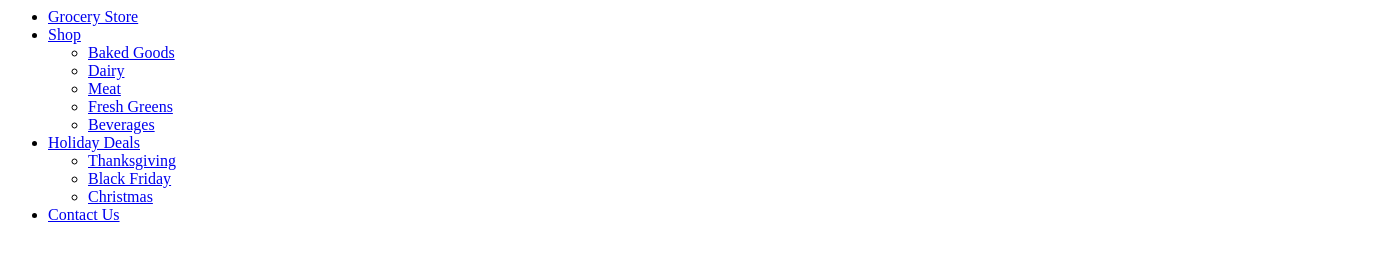
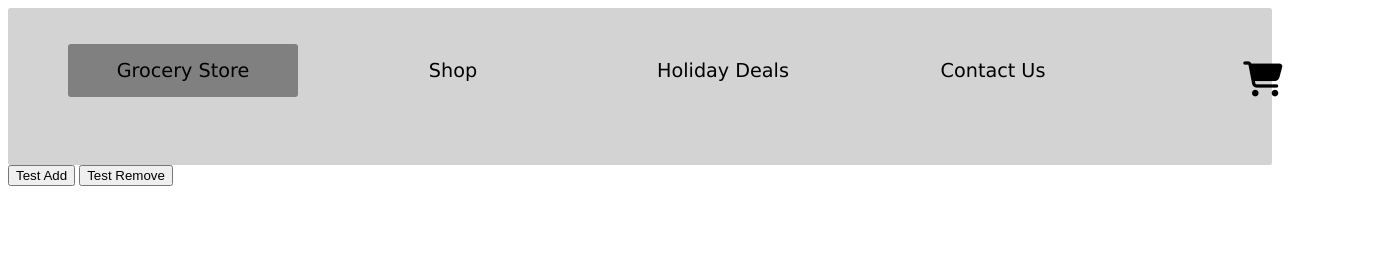
Before and after one commit to dnhoule/Soft-Dev-Startup-Project, a plain HTML site: page Navbar/navbar.html in a window 1280 px wide. Shown: the whole page, 1398 px wide, since content can reach past the window. Drawn offline with Linux system fonts and the light colour scheme.

Commit message:
Add files via upload

```diff
--- a/Navbar/navbar.html
+++ b/Navbar/navbar.html
@@ -1,32 +1,65 @@
-
+<html lang="en">
+  <head>
+    <meta charset="UTF-8" />
+    <meta http-equiv="X-UA-Compatible" content="IE=edge" />
+    <meta name="viewport" content="width=device-width, initial-scale=1.0" />
+    <title>Document</title>
+    <link rel="stylesheet" href="style.css" />
+    <script
+      src="https://kit.fontawesome.com/9e0aaaa5fa.js"
+      crossorigin="anonymous"
+    ></script>
+    <script src="script.js" async></script>
+  </head>
+  <body>
     <nav class="navbar">
       <div class="navbar">
         <ul>
-          <li class="active"><a href="#" id="navbar_logo">Grocery Store</a></li>
+          <a href="MainPage.html" id="navbar_logo"
+            ><li class="active" id="General">Grocery Store</li></a
+          >
 
-          <li>
-            <a href="#" id="navbar_product">Shop</a>
+          <a href="Products_Page.html" id="navbar_product"
+            ><li class="active">
+              Shop
               <div class="shop-dropdown">
                 <ul>
-                <li><a href="#">Baked Goods</a></li>
-                <li><a href="#">Dairy</a></li>
-                <li><a href="#">Meat</a></li>
-                <li><a href="#">Fresh Greens</a></li>
-                <li><a href="#">Beverages</a></li>
+                  <a href="#"><li>Baked Goods</li></a>
+                  <a href="#"><li>Dairy</li></a>
+                  <a href="#"><li>Meat</li></a>
+                  <a href="#"><li>Fresh Greens</li></a>
+                  <a href="#"><li>Beverages</li></a>
                 </ul>
               </div>
-          </li>
-          <li>
-            <a href="#" id="navbar_holiday">Holiday Deals</a>
+            </li></a
+          >
+          <a href="#" id="navbar_holiday"
+            ><li class="active">
+              Holiday Deals
               <div class="holiday-dropdown">
                 <ul>
-                <li><a href="#">Thanksgiving</a></li>
-                <li><a href="#">Black Friday</a></li>
-                <li><a href="#">Christmas</a></li>
+                  <a href="#"><li>Thanksgiving</li></a>
+                  <a href="#"><li>Black Friday</li></a>
+                  <a href="#"><li>Christmas</li></a>
                 </ul>
               </div>
-          </li>
-          <li><a href="#" id="navbar_contact">Contact Us</a></li>
+            </li></a
+          >
+          <a href="#" id="navbar_contact"><li class="active">Contact Us</li></a>
+
+          <a href="#" id="navbar_cart"
+            ><li id="cart-outline">
+              <div class="icon" id="cart-icon">
+                <span class="fa-stack">
+                  <span class="fas fa-shopping-cart fa-stack-1x"></span>
+                  <strong class="fa-stack-1x" id="cart-basket"></strong>
+                </span>
+              </div></li
+          ></a>
         </ul>
       </div>
     </nav>
+    <button class="btn-add">Test Add</button>
+    <button class="btn-remove">Test Remove</button>
+  </body>
+</html>
--- /dev/null
+++ b/Navbar/script.js
@@ -0,0 +1,26 @@
+let addCart = document.getElementsByClassName('btn-add')
+let clickCount = 0
+
+for (let i = 0; i < addCart.length; ++i) {
+    let button = addCart[i]
+    button.addEventListener('click', function(event) {
+        let buttonClicked = event.target
+        clickCount++
+        console.log(clickCount)
+        document.getElementById('cart-basket').innerHTML = clickCount
+    })
+
+}
+
+let removeCart = document.getElementsByClassName('btn-remove')
+
+for (let i = 0; i < removeCart.length; ++i) {
+    let button = removeCart[i]
+    button.addEventListener('click', function(event) {
+        let buttonClicked = event.target
+        clickCount--
+        console.log(clickCount)
+        document.getElementById('cart-basket').innerHTML = clickCount
+    })
+
+}
--- a/Navbar/style.css
+++ b/Navbar/style.css
@@ -2,6 +2,7 @@
   text-align: center;
   background: lightgrey;
   font-family: Verdana, Geneva, Tahoma, sans-serif;
+  border-radius: 3px;
 }
 .navbar ul {
   list-style-type: none;
@@ -10,7 +11,7 @@
 }
 .navbar ul li {
   width: 200px;
-  margin: 15px;
+  margin: 20px;
   padding: 15px;
   font-size: larger;
 }
@@ -19,8 +20,8 @@
   color: black;
 }
 
-.active,
-.navbar ul li:hover {
+#general,
+.active:hover {
   background-color: grey;
   border-radius: 3px;
 }
@@ -44,6 +45,7 @@
 .navbar ul li:hover .shop-dropdown ul li {
   text-align: left;
   padding: 10px;
+  font-size: large;
 }
 .shop-dropdown ul li:hover {
   background-color: white;
@@ -62,6 +64,7 @@
 .navbar ul li:hover .holiday-dropdown ul {
   display: block;
   margin-left: -40px;
+  text-align: left;
 }
 .holiday-dropdown ul li {
   font-size: large;
@@ -69,3 +72,15 @@
 .holiday-dropdown ul li:hover {
   background-color: white;
 }
+.icon {
+  font-size: 35px;
+  text-align: center;
+  margin-top: -15px;
+}
+#cart-basket {
+  color: white;
+  font-size: 18px;
+}
+#cart-outline:hover {
+
+}
```
Lines whose indentation alone changed are shown as unchanged.
